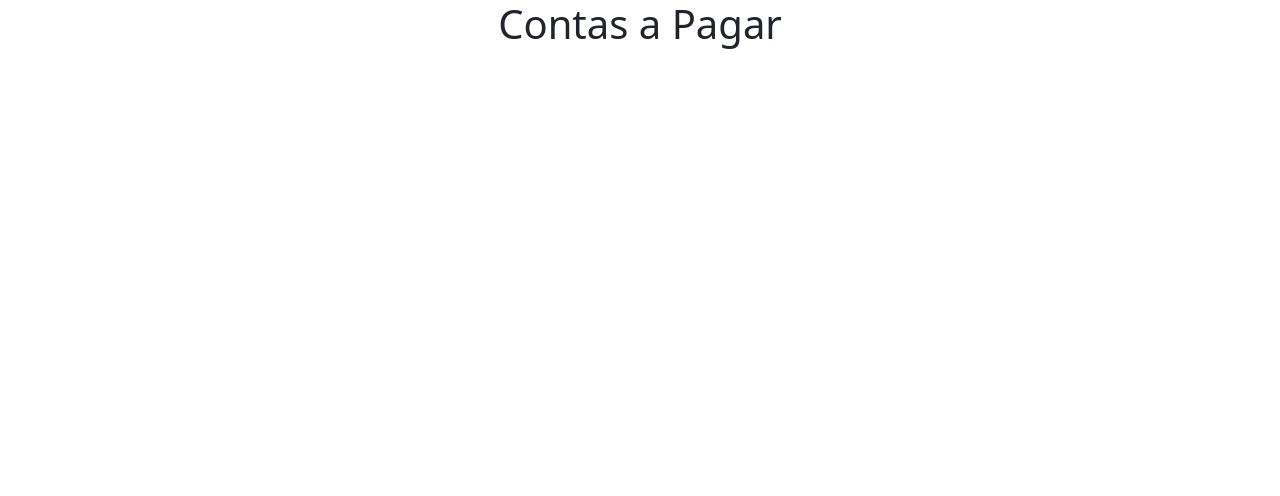
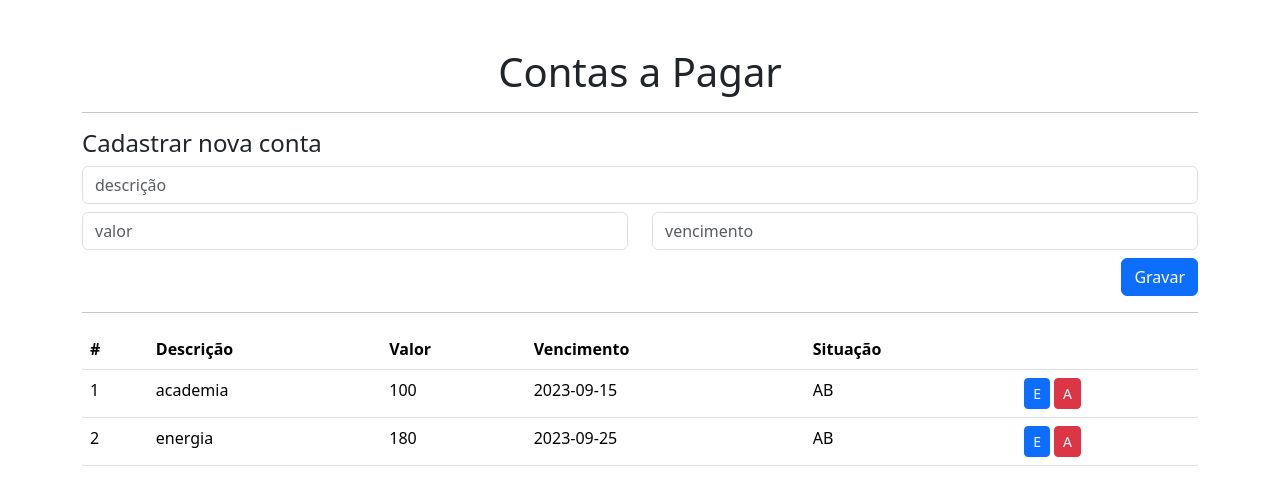
Before and after one commit to junkes/contas-a-pagar, a Vue app: page / in a window 1280 px wide. Shown: the top 496 px of the page. Built offline with nearby package versions, Linux system fonts and the light colour scheme.

Commit message:
segundo commit aulas 2 e 3

```diff
--- a/src/App.vue
+++ b/src/App.vue
@@ -1,7 +1,117 @@
-<script setup></script>
+<script>
+import { defineComponent, ref } from 'vue'
+export default defineComponent({
+  setup() {
+    const conta = ref({
+      descricao: '',
+      valor: '',
+      vencimento: ''
+    })
+
+    const contas = ref([
+      {
+        id: 1,
+        descricao: 'academia',
+        valor: 100,
+        vencimento: '2023-09-15',
+        situacao: 'AB'
+      },
+      {
+        id: 2,
+        descricao: 'energia',
+        valor: 180,
+        vencimento: '2023-09-25',
+        situacao: 'AB'
+      }
+    ])
+
+    const cadastrar = () => {
+      if (
+        conta.value?.descricao?.length < 1 ||
+        conta.value?.valor?.length < 1 ||
+        conta.value?.vencimento?.length < 1
+      ) {
+        return alert('preencha todos os campos!')
+      }
+
+      contas.value.push({
+        id: Date.now(),
+        ...conta.value,
+        situacao: 'AB'
+      })
+
+      conta.value = {
+        descricao: '',
+        valor: '',
+        vencimento: ''
+      }
+    }
+
+    return {
+      contas,
+      cadastrar,
+      conta
+    }
+  }
+})
+</script>
 
 <template>
-  <div class="container">
+  <div class="container mt-5">
     <h1 class="text-center">Contas a Pagar</h1>
+    <hr />
+    <div class="form">
+      <h4>Cadastrar nova conta</h4>
+      <div class="row">
+        <div class="col-12 mb-2">
+          <input
+            v-model="conta.descricao"
+            type="text"
+            class="form-control"
+            placeholder="descrição"
+          />
+        </div>
+        <div class="col-6 mb-2">
+          <input v-model="conta.valor" type="text" class="form-control" placeholder="valor" />
+        </div>
+        <div class="col-6 mb-2">
+          <input
+            v-model="conta.vencimento"
+            type="text"
+            class="form-control"
+            placeholder="vencimento"
+          />
+        </div>
+        <div class="col-12" style="display: flex; justify-content: flex-end">
+          <button @click="cadastrar" class="btn btn-primary">Gravar</button>
+        </div>
+      </div>
+    </div>
+    <hr />
+    <table class="table">
+      <thead>
+        <tr>
+          <th>#</th>
+          <th>Descrição</th>
+          <th>Valor</th>
+          <th>Vencimento</th>
+          <th>Situação</th>
+          <th></th>
+        </tr>
+      </thead>
+      <tbody>
+        <tr v-for="conta in contas" :key="conta.id">
+          <td>{{ conta.id }}</td>
+          <td>{{ conta.descricao }}</td>
+          <td>{{ conta.valor }}</td>
+          <td>{{ conta.vencimento }}</td>
+          <td>{{ conta.situacao }}</td>
+          <td>
+            <button class="btn btn-sm btn-primary" style="margin-right: 4px">E</button>
+            <button class="btn btn-sm btn-danger">A</button>
+          </td>
+        </tr>
+      </tbody>
+    </table>
   </div>
 </template>
```
